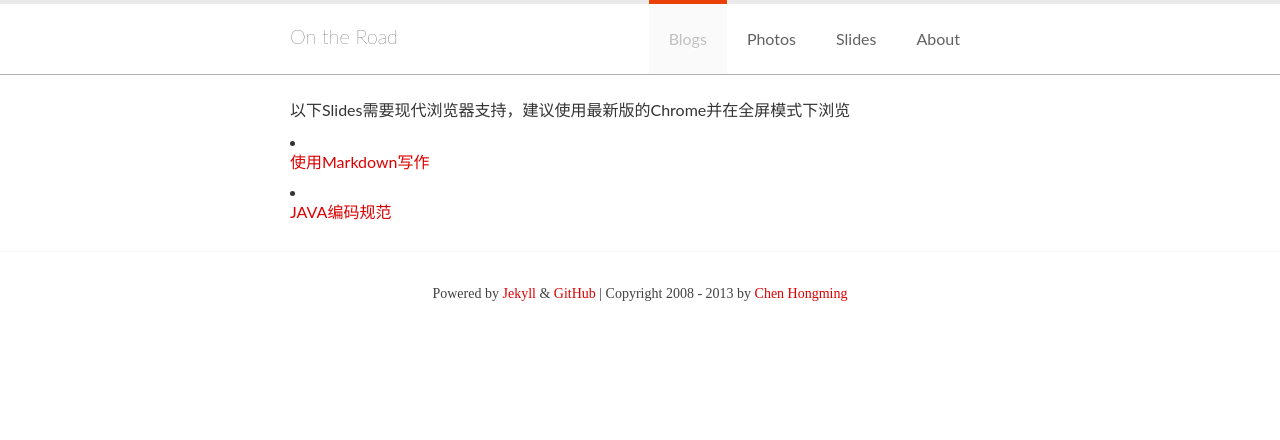
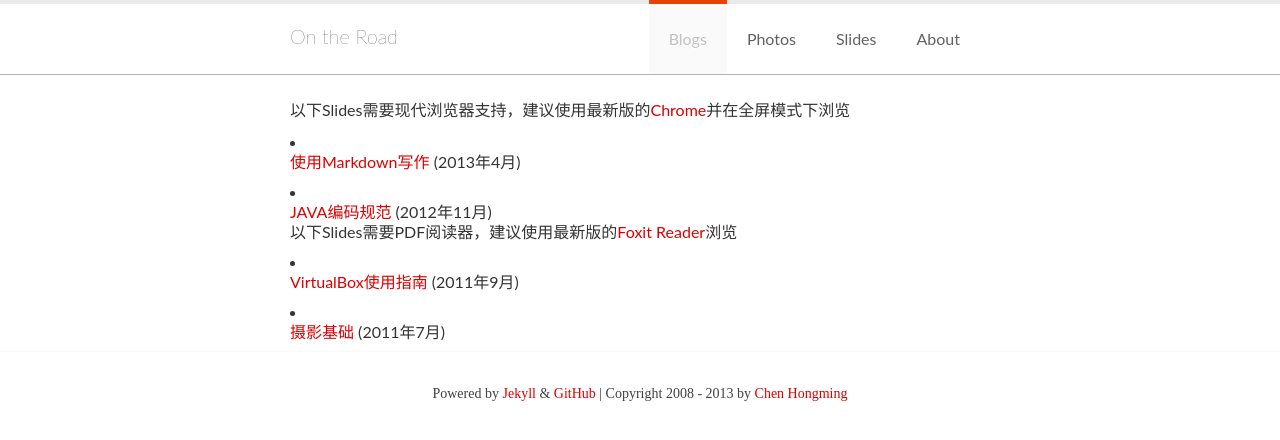
Before and after one commit to chenhm/blog, a Jekyll site: the page built from slides/index.md, in a window 1280 px wide. Shown: the top 440 px of the page. Built offline with Jekyll 4.4.1, drawn with Linux system fonts in a browser that asks for light colours; nearby versions of some CDN libraries; some web fonts are replaced; library files that are not in the unit come from our copies; Markdown is read by kramdown in place of the engine named in the settings.

Commit message:
add new slides

```diff
--- a/slides/index.md
+++ b/slides/index.md
@@ -5,10 +5,15 @@ comments: yes
 ---
 
 <br />
-以下Slides需要现代浏览器支持，建议使用最新版的Chrome并在全屏模式下浏览
+以下Slides需要现代浏览器支持，建议使用最新版的[Chrome](https://www.google.com/intl/en/chrome/browser/)并在全屏模式下浏览
+
+* [使用Markdown写作](/slides/markdown/markdown.html) (2013年4月)
+
+* [JAVA编码规范](/slides/java_code_web/presentation.html) (2012年11月)
 <br />
-* [使用Markdown写作](/slides/markdown/markdown.html)
+以下Slides需要PDF阅读器，建议使用最新版的[Foxit Reader](http://www.foxitsoftware.com/downloads/)浏览
 
-* [JAVA编码规范](/slides/java_code_web/presentation.html)
+* [VirtualBox使用指南](/slides/virtualbox_guide.pdf) (2011年9月)
+
+* [摄影基础](/slides/photography_basis.pdf) (2011年7月)
 <br />
-<br />
```
Also changed, not shown: 2 other files.
